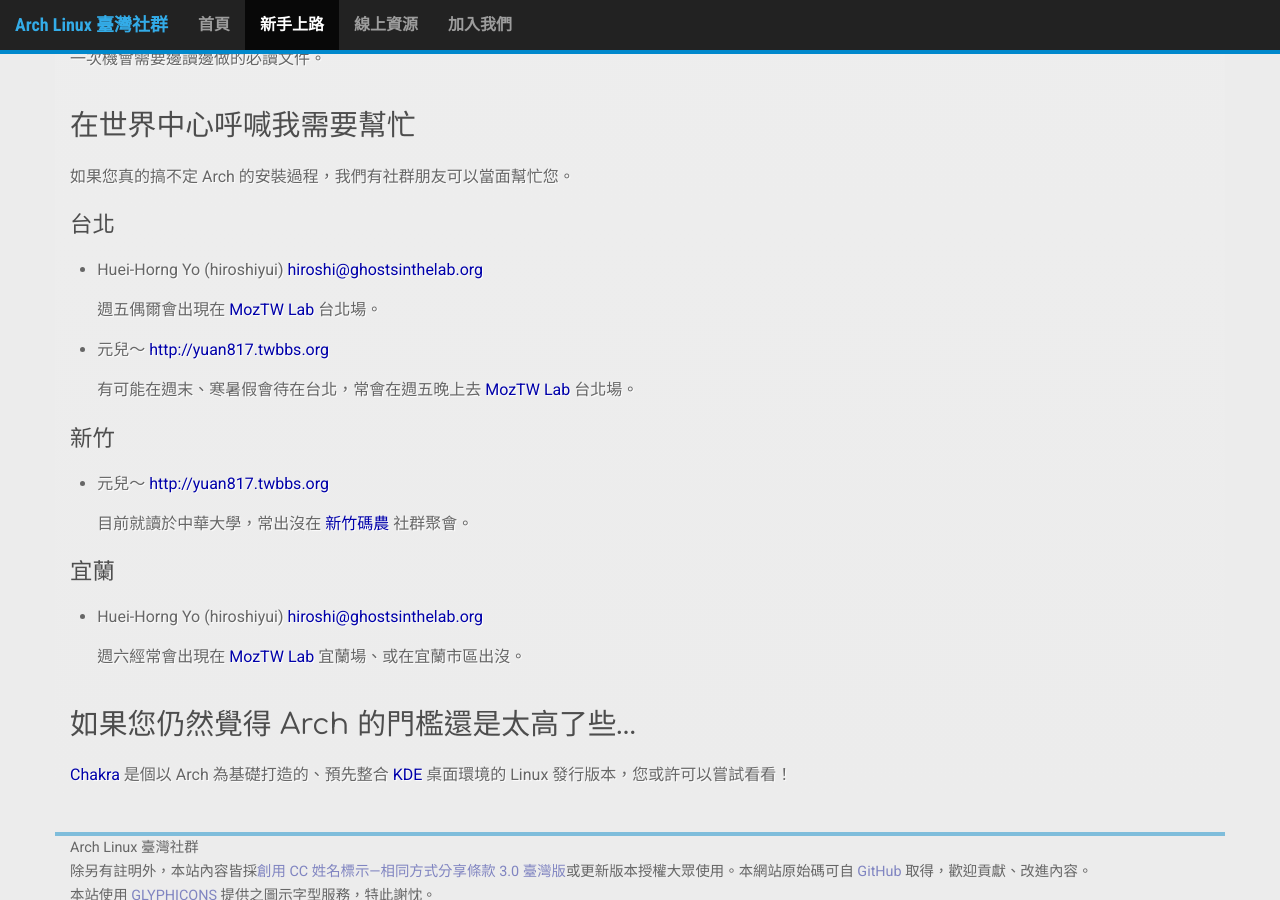
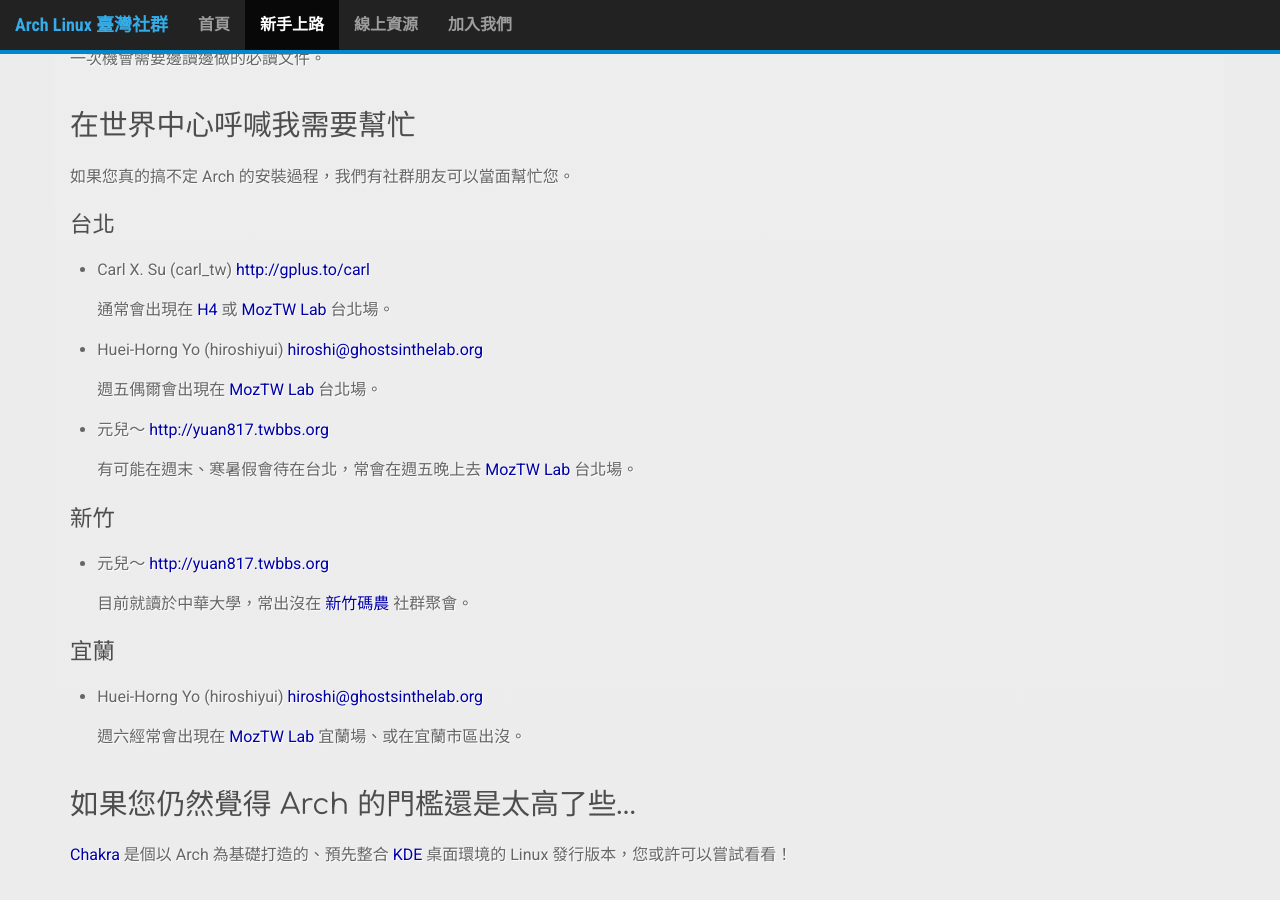
Before and after one commit to linux-taiwan/arch.linux.org.tw, a Jekyll site: the page built from getting-started/index.md, in a window 1280 px wide and 900 px high, scrolled down 1526 px. Built offline with Jekyll 4.4.1, drawn with Linux system fonts in a browser that asks for light colours; nearby versions of some CDN libraries; Markdown is read by kramdown in place of the engine named in the settings.

Commit message:
Add a new contact

```diff
--- a/getting-started/index.md
+++ b/getting-started/index.md
@@ -57,6 +57,10 @@
 
 ## 台北
 
+* Carl X. Su (carl_tw) <http://gplus.to/carl>
+
+  通常會出現在 [H4](http://www.hackingthursday.org/) 或 [MozTW Lab](http://moztw.org/events/moztw-lab/) 台北場。
+
 * Huei-Horng Yo (hiroshiyui) <hiroshi@ghostsinthelab.org>
 
   週五偶爾會出現在 [MozTW Lab](http://moztw.org/events/moztw-lab/) 台北場。
```
